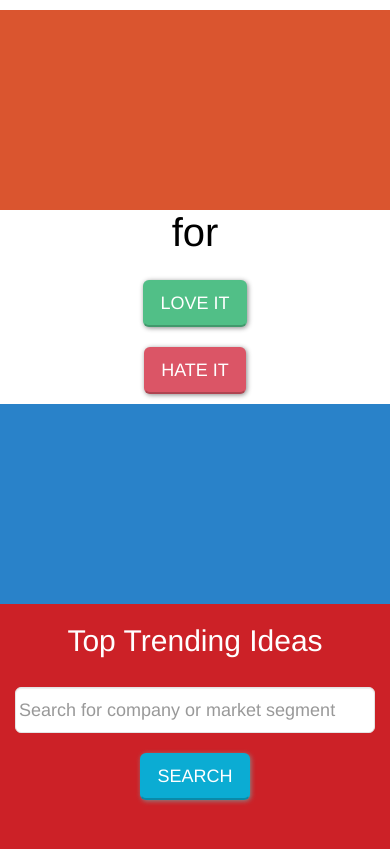
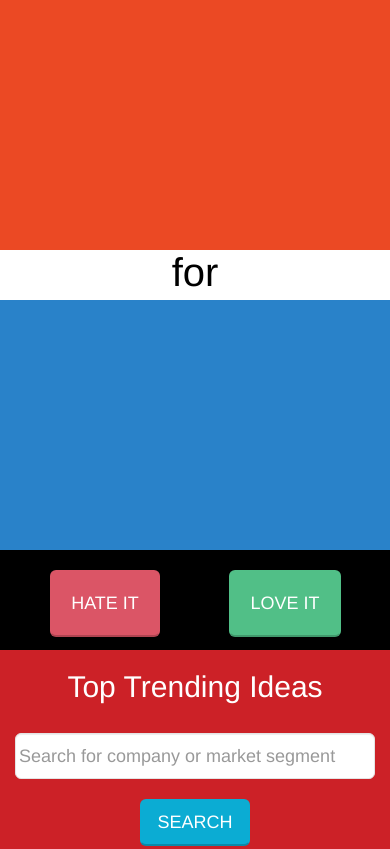
Before and after one commit to manulohiya/side_projects, a website: page startup_gen/Public/index.html in a window 390 px wide. Shown: the top 849 px of the page. Drawn offline with nearby package versions, Linux system fonts and the light colour scheme; no server answers.

Commit message:
mobile first

```diff
--- a/startup_gen/Public/index.html
+++ b/startup_gen/Public/index.html
@@ -50,31 +50,43 @@
        		<h1 id = "company"></h1>
 
        	</div>
+    </div>
 
 
+     <div class ="row">
        	<div id = "middle" class="col-sm-2">
 
        		<h1 id = "for">for</h1>
 
 
-    		<div  class = "row" id = "voting">
 
-				<button id = "love" type="submit" class="btn btn-fresh text-uppercase btn-lg" data-id="55c030bc792c71104f3e5cd3">Love it
-                </button>
+
+    	</div>
+    </div>
+
+    <div class ="row">
+       	<div id = "right" class="col-sm-5">
+       <!-- <h1 id = "butfor"> for </h1> -->
+       		<h1 id = "market"></h1>
+    	</div>
+    </div>
+
+</div>
+
+<div class = "container-fluid" id = "voting">
+	  <div  class = "col-xs-6">
 
 
 				<button id = "hate" type="submit" class="btn btn-hot text-uppercase btn-lg" data-id="55c030bc792c71104f3e5cd3" >
                 HATE IT</button>
 
-    		</div>
+    </div>
+	<div  class = "col-xs-6">
 
-    	</div>
+				<button id = "love" type="submit" class="btn btn-fresh text-uppercase btn-lg" data-id="55c030bc792c71104f3e5cd3">Love it
+                </button>
+     </div>
 
-       	<div id = "right" class="col-sm-5">
-       <!-- <h1 id = "butfor"> for </h1> -->
-       		<h1 id = "market"></h1>
-    	</div>
-    </div>
 
 </div>
 
--- a/startup_gen/Public/style.css
+++ b/startup_gen/Public/style.css
@@ -2,36 +2,44 @@
     width: 100%;
 }
 
+@media (max-width: 992px) {
 
-
-@media (min-width: 992px) {
+    div {
+        display: block
+    }
     h1 {
 
-	   font-size: 80px;
-        margin-top: 200px!important;
-        }
-
-    #left {
-
-    background-color: rgb(218, 85, 47);
-     /*background-color: black;*/
-    height: 600px;
-    text-align: center;
-    color: white;
-
+       font-size: 40px;
+        margin: 0px!important;
+        padding: 50px!important;
 
     }
 
     #for {
+        font-size: 40px;
+        margin: 0px!important;
+        padding: 0px!important;
+        color: black;
+
+    }
+
+
+    #left {
+
+    /*background-color: #2982C9;*/
+     background-color: #EB4924;
+    height: 250px;
+    text-align: center;
+    color: white;
+
+    }
+
+    #middle {
 
     background-color: white;
-    /*height: 600px;*/
+    height: 50px;
     text-align: center;
-
-    color: black;
-
-    display: table;
-    margin: 0 auto;
+    color: white;
 
     }
 
@@ -41,56 +49,21 @@
 
     background-color: #2982C9;
     /*background-color: black;*/
-    height: 600px;
+    height: 250px;
     text-align: center;
     color: white;
 
     }
 
-}
 
-@media (max-width: 992px) {
-    h1 {
-
-       font-size: 40px;
-        margin-top: 0px!important;
-        padding: 0;
-    }
-
-    #left {
-
-    background-color: rgb(218, 85, 47);
-     /*background-color: black;*/
-    height: 200px;
-    text-align: center;
-    color: white;
-
+    #voting {
+      background-color: black;
+      height: 100px;
 
     }
 
-    #for {
-
-    background-color: white;
-    height: 50px;
-    text-align: center;
-
-    color: black;
-
-    display: table;
-    margin: 0 auto;
-
-    }
-
-
-
-    #right {
-
-    background-color: #2982C9;
-    /*background-color: black;*/
-    height: 200px;
-    text-align: center;
-    color: white;
-
+    #hate, #love {
+        padding: 20px;
     }
 
 
@@ -195,7 +168,7 @@ li {
 
 .btn{
 
-    box-shadow: 1px 1px 5px #888888;
+    /*box-shadow: 1px 1px 5px #888888;*/
     text-align: center;
     margin-left: 0px;
 
@@ -235,7 +208,7 @@ background-color: #51bf87;
 border-bottom:2px solid #41996c;
 }
 
-.btn-fresh:hover, .btn-sky.active:focus, .btn-fresh:focus, .open>.dropdown-toggle.btn-fresh {
+.btn-fresh:hover, .btn-fresh.active:focus, .btn-fresh:focus, .open>.dropdown-toggle.btn-fresh {
 color: #fff;
 background-color: #66c796;
 border-bottom:2px solid #529f78;
```
